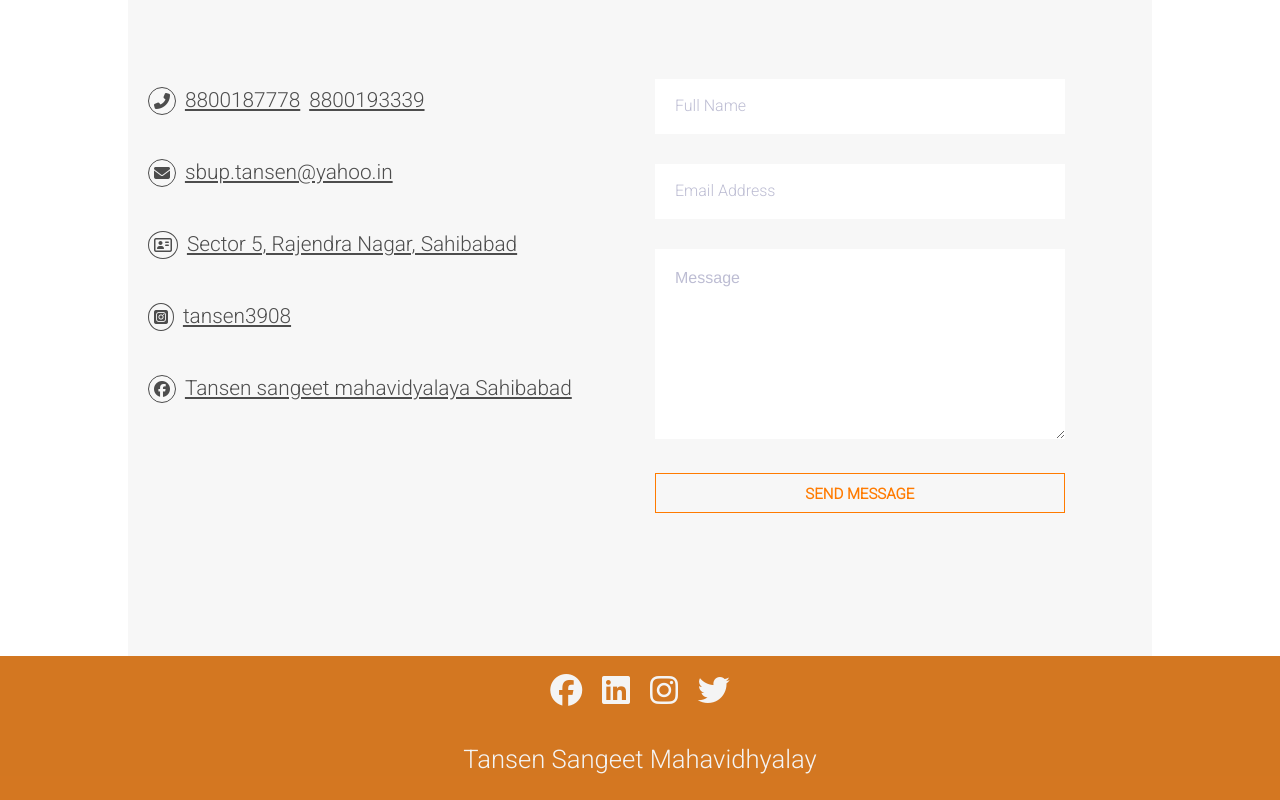
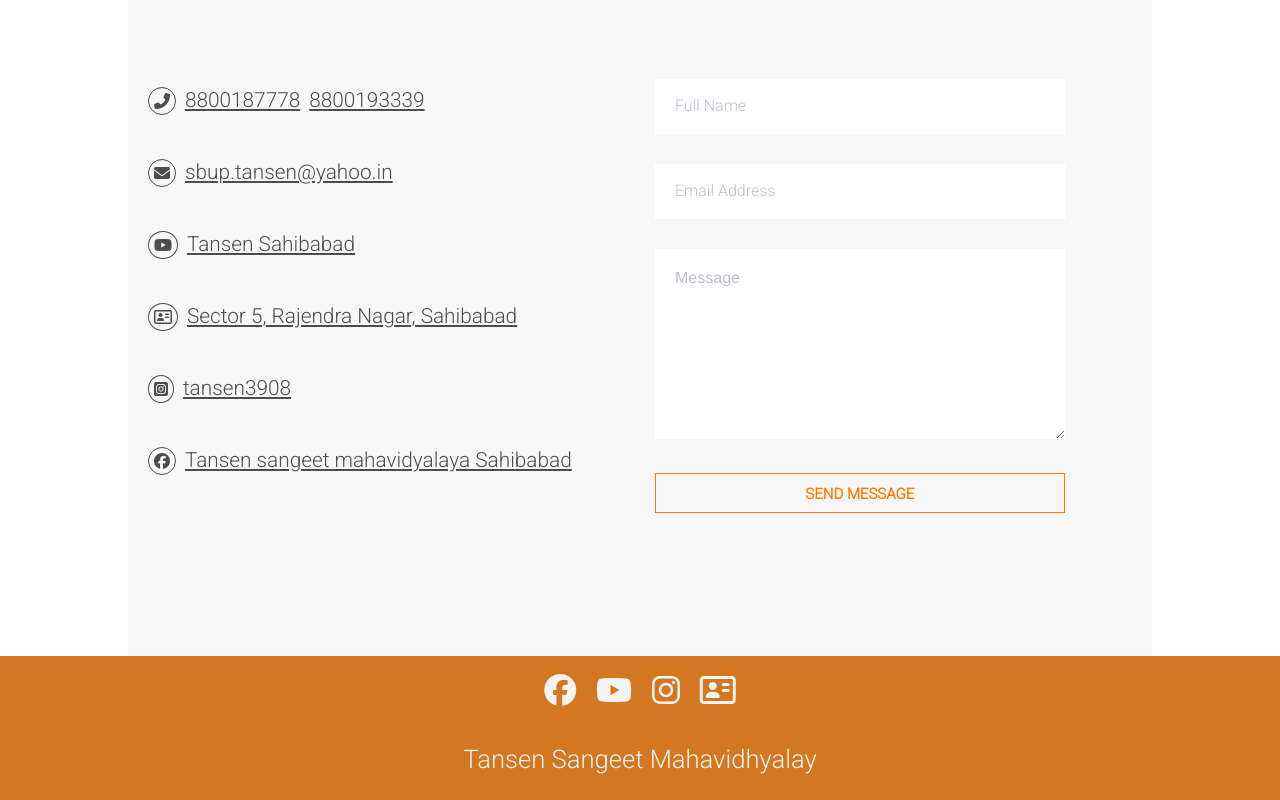
Before and after one commit to UTKARSHBHA/tanz2, a website: page index.html in a window 1280 px wide. Shown: the part 6591-7391 px from the top of the page. Drawn offline with Linux system fonts and the light colour scheme.

Commit message:
footer updated

```diff
--- a/app.js
+++ b/app.js
@@ -20,7 +20,7 @@
     });
     const mailOptions = {
         from: req.body.email,
-        to: "ub2092000@gmail.com",
+        to: "sbup.tansen@yahoo.in",
         subject: `Message from : ${req.body.email}`,
         text: req.body.message
     }
--- a/index.html
+++ b/index.html
@@ -343,6 +343,10 @@
         <a target="_blank" href="mailto: sbup.tansen@yahoo.in" class="para">sbup.tansen@yahoo.in</a>
       </div>
       <div class="con-info">
+        <i class="fab fa-youtube"></i>
+        <a target="_blank" href="https://www.youtube.com/channel/UCKzyvRBsHQ7PWiBTS5i5SWQ" class="para">Tansen Sahibabad</a>
+      </div>
+      <div class="con-info">
         <i class="far fa-address-card"></i>
 
         <a target="_blank" href="https://goo.gl/maps/PDoCnhhffb4G87kU7" class="para">Sector 5, Rajendra Nagar, Sahibabad
@@ -371,10 +375,12 @@
  <!-- Footer Section -->
   <footer class="footer">
     <div class="icons">
-      <a href="#"><i class="fab fa-facebook"></i></a>
-      <a href="#"><i class="fab fa-linkedin"></i></a>
-      <a href="#"><i class="fab fa-instagram"></i></a>
-      <a href="#"><i class="fab fa-twitter"></i></a>
+      <a href="https://www.facebook.com/TansenArtDanceMusic/"><i class="fab fa-facebook"></i></a>
+      <a href="https://www.youtube.com/channel/UCKzyvRBsHQ7PWiBTS5i5SWQ"><i class="fab fa-youtube"></i></i></a>
+      <a href="https://www.instagram.com/tansen3908/"><i class="fab fa-instagram"></i></a>
+      <a href="https://goo.gl/maps/PDoCnhhffb4G87kU7"><i class="far fa-address-card"></i></a>
+
+      </a>
       <p class="company-name para">
         Tansen Sangeet Mahavidhyalay
       </p>
```
